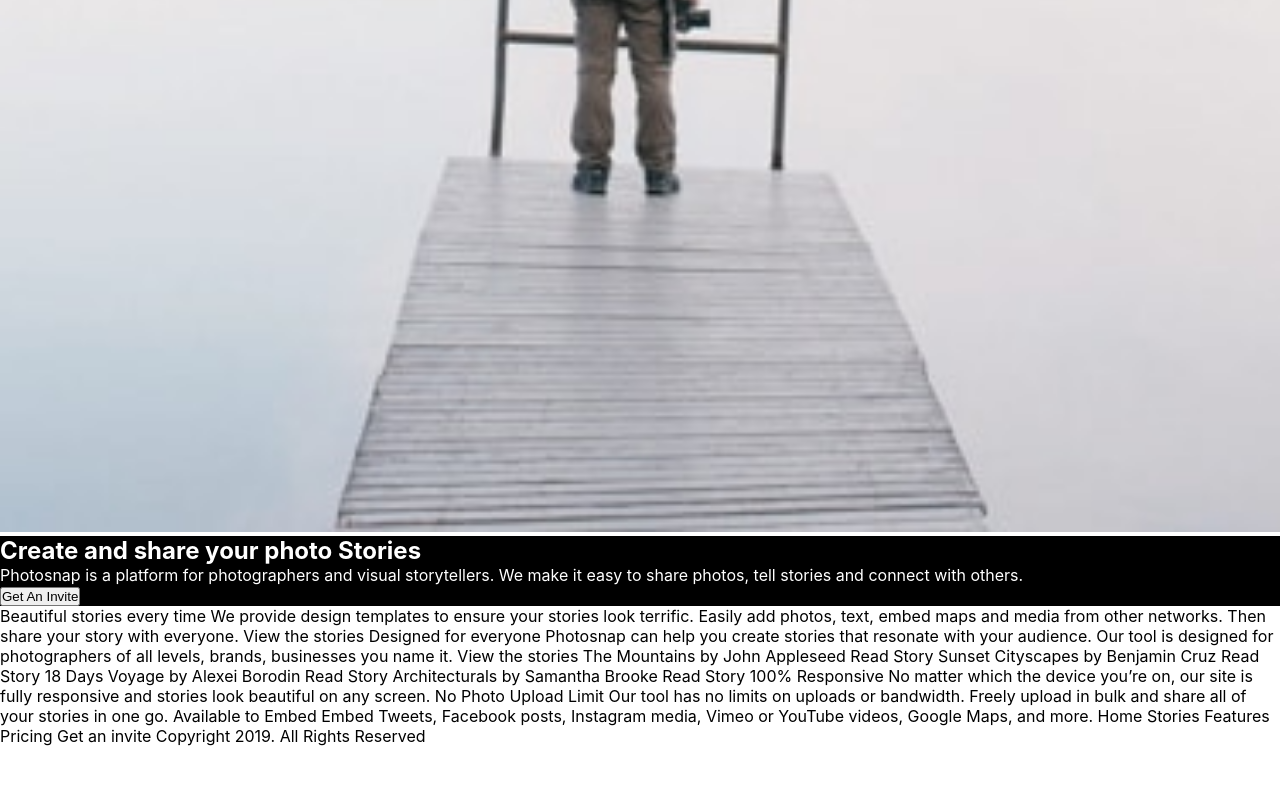
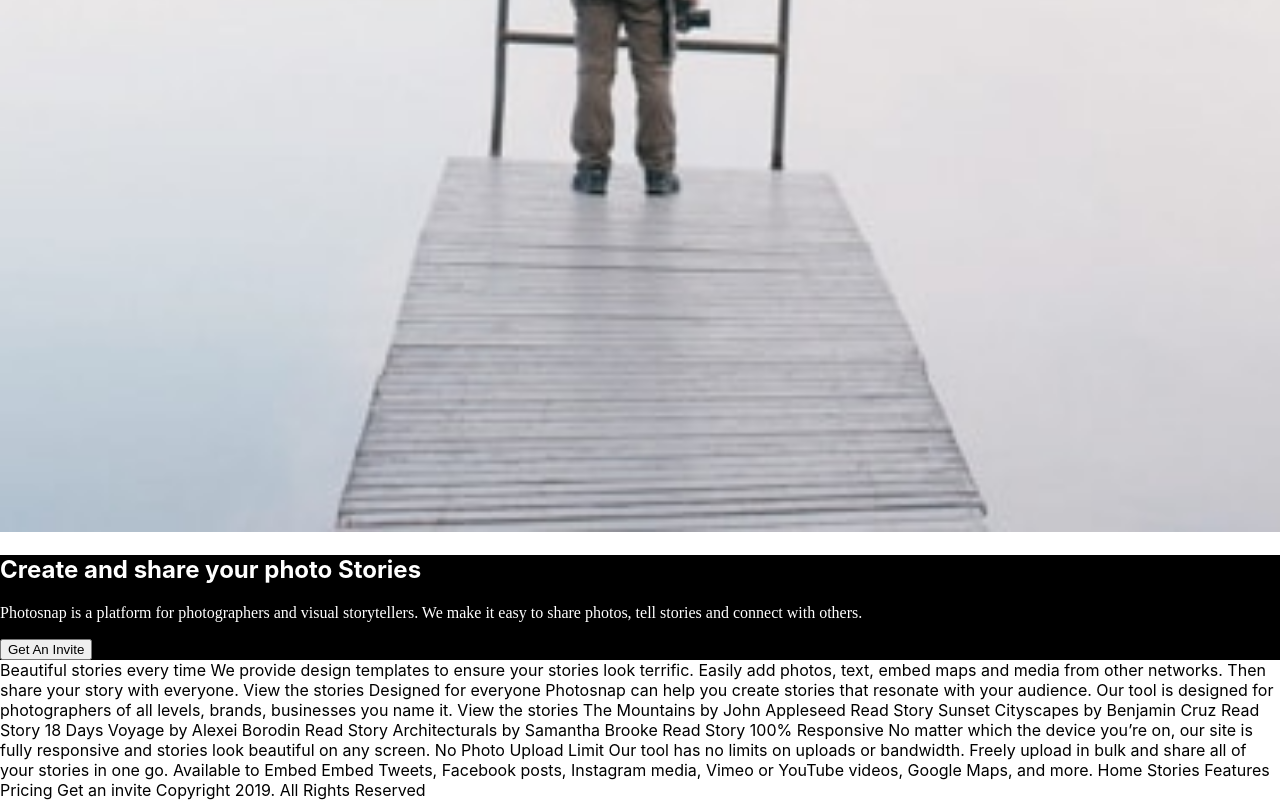
Before and after one commit to alexJSanchez/PhotoSnap, a React (Create React App) app in the folder photosnap/: page / in a window 1280 px wide. Shown: the part 540-1340 px from the top of the page. Before the commit the page ends 1286 px from the top, so only its background shows below. Built offline with nearby package versions, Linux system fonts and the light colour scheme.

Commit message:
adding font

```diff
--- a/photosnap/src/App.css
+++ b/photosnap/src/App.css
@@ -1,6 +1,12 @@
+//reset padding and margins
 * {
   margin: 0;
   padding: 0;
+}
+//import dm sans from google fonts
+@font-face {
+  name: dmSans;
+  url: url("https://fonts.googleapis.com/css2?family=DM+Sans:ital,opsz,wght@0,9..40,100;0,9..40,200;0,9..40,300;0,9..40,400;0,9..40,500;0,9..40,600;0,9..40,700;0,9..40,800;0,9..40,900;0,9..40,1000;1,9..40,100;1,9..40,200;1,9..40,300;1,9..40,400;1,9..40,500;1,9..40,600;1,9..40,700;1,9..40,800;1,9..40,900;1,9..40,1000&display=swap");
 }
 nav {
   background-color: #fff;
@@ -8,7 +14,9 @@ nav {
   justify-content: space-between;
   margin: 1.5rem;
 }
-
+p {
+  font-family: dmSans;
+}
 .create-and-share {
   width: 100%;
 }
```
